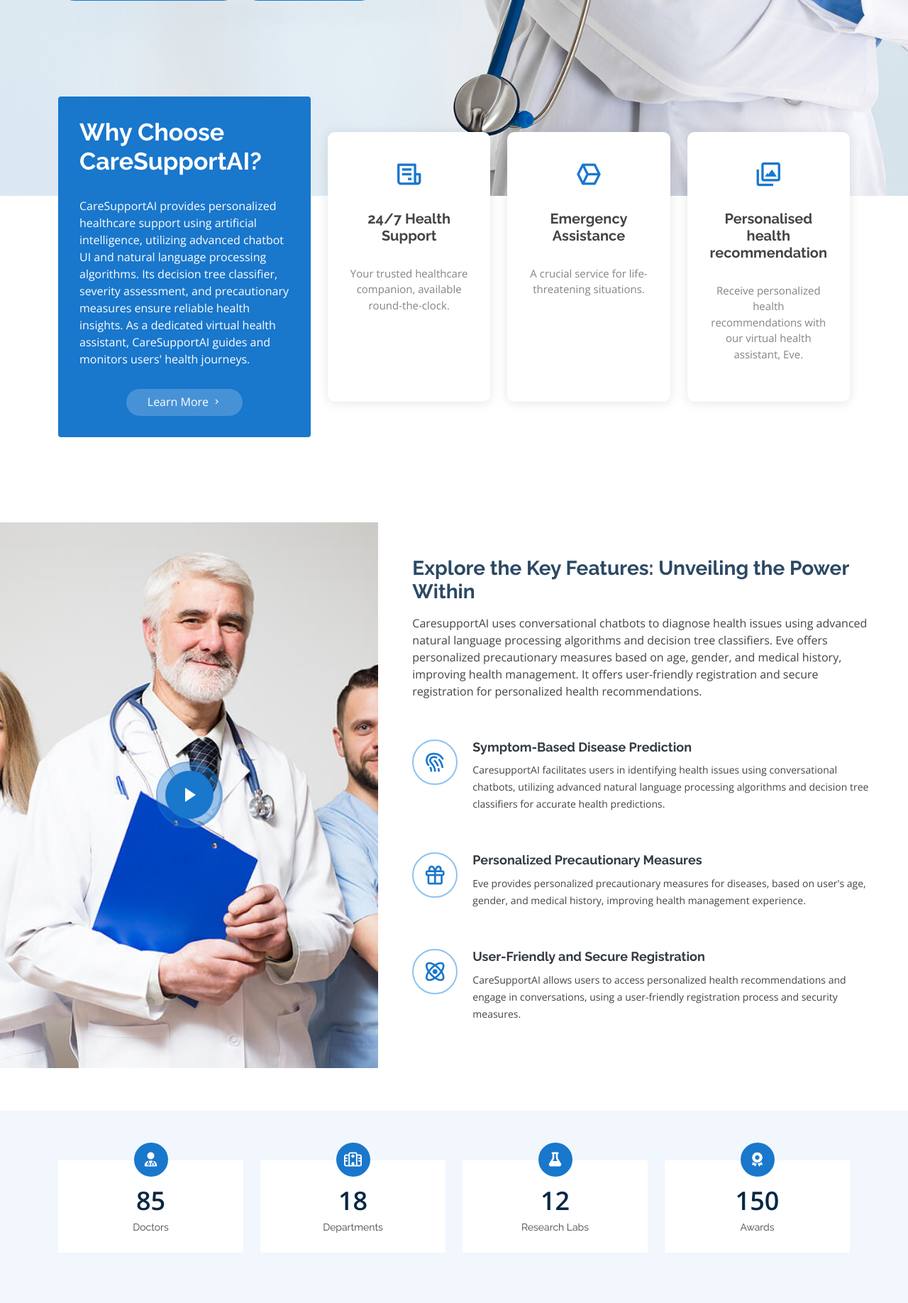
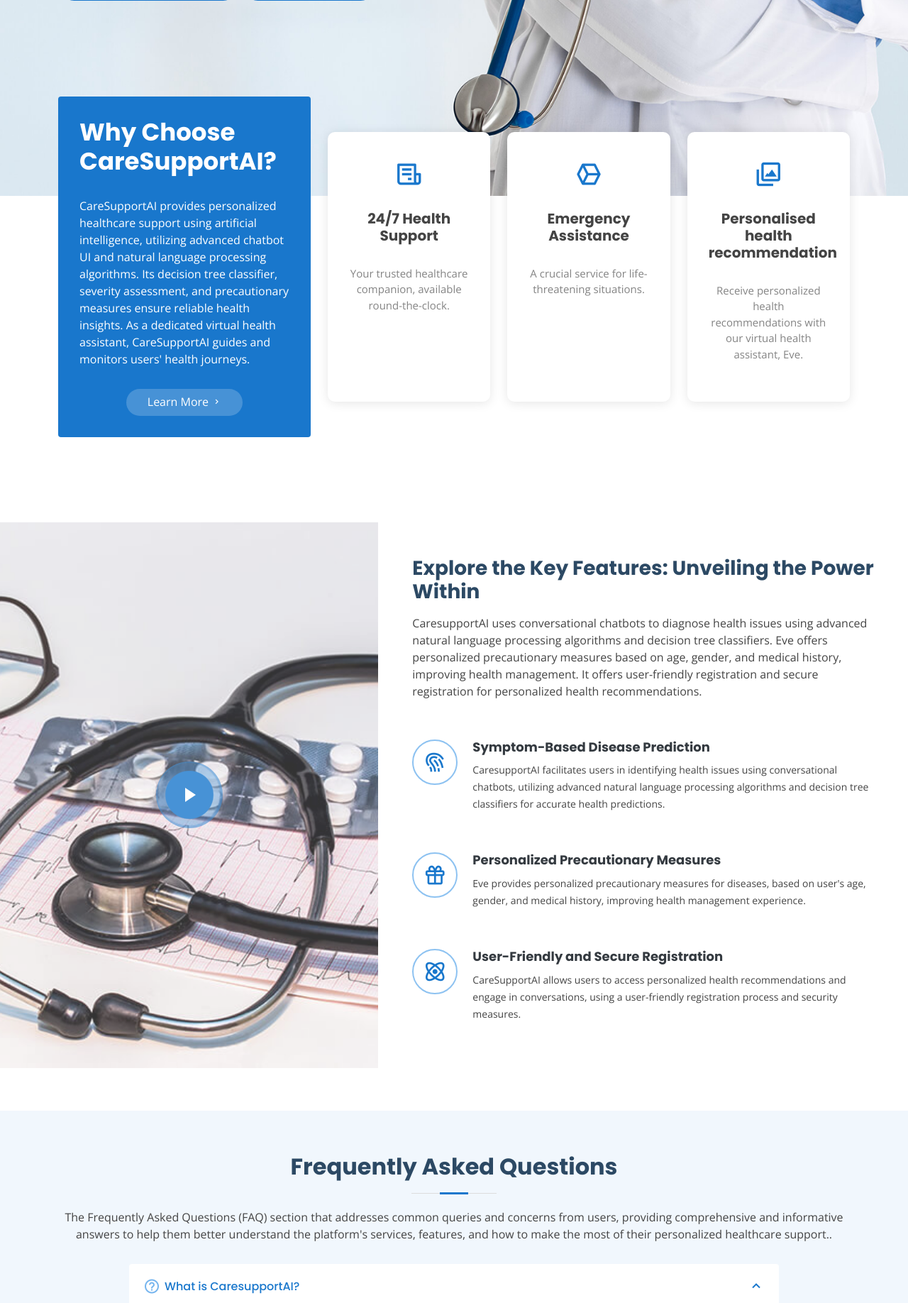
Before and after one commit to srinath0307/CareSupportAI, a Django app: page / in a window 1280 px wide. Shown: the part 444-2280 px from the top of the page at 71% size. Run offline with Django 4.2, Linux system fonts and the light colour scheme; parts of the project's set-up code (start-up, migrations or seed data) failed here and were passed over; some libraries are stand-ins or nearby versions.

Commit message:
minor fix

```diff
--- a/Medilab/static/Medilab/css/style.css
+++ b/Medilab/static/Medilab/css/style.css
@@ -19,7 +19,7 @@ h3,
 h4,
 h5,
 h6 {
-    font-family: "Raleway", sans-serif;
+        font-family: "Poppins", sans-serif;
 }
 
 /*--------------------------------------------------------------
@@ -777,9 +777,10 @@ section {
 }
 
 .about .video-box {
-    background: url("../img/about.jpg") center center no-repeat;
+    background: url("../img/departments-1.jpg") center center no-repeat;
     background-size: cover;
     min-height: 500px;
+    opacity: 0.8;
 }
 
 .about .play-btn {
--- a/Medilab/templates/Medilab/home.html
+++ b/Medilab/templates/Medilab/home.html
@@ -119,51 +119,51 @@
         </section><!-- End About Section -->
 
         <!-- ======= Counts Section ======= -->
-        <section id="counts" class="counts">
-            <div class="container">
-
-                <div class="row">
-
-                    <div class="col-lg-3 col-md-6">
-                        <div class="count-box">
-                            <i class="fas fa-user-md"></i>
-                            <span data-purecounter-start="0" data-purecounter-end="85" data-purecounter-duration="1"
-                                  class="purecounter"></span>
-                            <p>Doctors</p>
-                        </div>
-                    </div>
-
-                    <div class="col-lg-3 col-md-6 mt-5 mt-md-0">
-                        <div class="count-box">
-                            <i class="far fa-hospital"></i>
-                            <span data-purecounter-start="0" data-purecounter-end="18" data-purecounter-duration="1"
-                                  class="purecounter"></span>
-                            <p>Departments</p>
-                        </div>
-                    </div>
-
-                    <div class="col-lg-3 col-md-6 mt-5 mt-lg-0">
-                        <div class="count-box">
-                            <i class="fas fa-flask"></i>
-                            <span data-purecounter-start="0" data-purecounter-end="12" data-purecounter-duration="1"
-                                  class="purecounter"></span>
-                            <p>Research Labs</p>
-                        </div>
-                    </div>
-
-                    <div class="col-lg-3 col-md-6 mt-5 mt-lg-0">
-                        <div class="count-box">
-                            <i class="fas fa-award"></i>
-                            <span data-purecounter-start="0" data-purecounter-end="150" data-purecounter-duration="1"
-                                  class="purecounter"></span>
-                            <p>Awards</p>
-                        </div>
-                    </div>
-
-                </div>
-
-            </div>
-        </section><!-- End Counts Section -->
+{#        <section id="counts" class="counts">#}
+{#            <div class="container">#}
+{##}
+{#                <div class="row">#}
+{##}
+{#                    <div class="col-lg-3 col-md-6">#}
+{#                        <div class="count-box">#}
+{#                            <i class="fas fa-user-md"></i>#}
+{#                            <span data-purecounter-start="0" data-purecounter-end="85" data-purecounter-duration="1"#}
+{#                                  class="purecounter"></span>#}
+{#                            <p>Doctors</p>#}
+{#                        </div>#}
+{#                    </div>#}
+{##}
+{#                    <div class="col-lg-3 col-md-6 mt-5 mt-md-0">#}
+{#                        <div class="count-box">#}
+{#                            <i class="far fa-hospital"></i>#}
+{#                            <span data-purecounter-start="0" data-purecounter-end="18" data-purecounter-duration="1"#}
+{#                                  class="purecounter"></span>#}
+{#                            <p>Departments</p>#}
+{#                        </div>#}
+{#                    </div>#}
+{##}
+{#                    <div class="col-lg-3 col-md-6 mt-5 mt-lg-0">#}
+{#                        <div class="count-box">#}
+{#                            <i class="fas fa-flask"></i>#}
+{#                            <span data-purecounter-start="0" data-purecounter-end="12" data-purecounter-duration="1"#}
+{#                                  class="purecounter"></span>#}
+{#                            <p>Research Labs</p>#}
+{#                        </div>#}
+{#                    </div>#}
+{##}
+{#                    <div class="col-lg-3 col-md-6 mt-5 mt-lg-0">#}
+{#                        <div class="count-box">#}
+{#                            <i class="fas fa-award"></i>#}
+{#                            <span data-purecounter-start="0" data-purecounter-end="150" data-purecounter-duration="1"#}
+{#                                  class="purecounter"></span>#}
+{#                            <p>Awards</p>#}
+{#                        </div>#}
+{#                    </div>#}
+{##}
+{#                </div>#}
+{##}
+{#            </div>#}
+{#        </section><!-- End Counts Section -->#}
 
         <!-- ======= Frequently Asked Questions Section ======= -->
         <section id="faq" class="faq section-bg">
```
Also changed, not shown: Medilab/templates/Medilab/livechat.html (+30 -9 lines), Medilab/templates/Medilab/room.html (+17 -11 lines).
